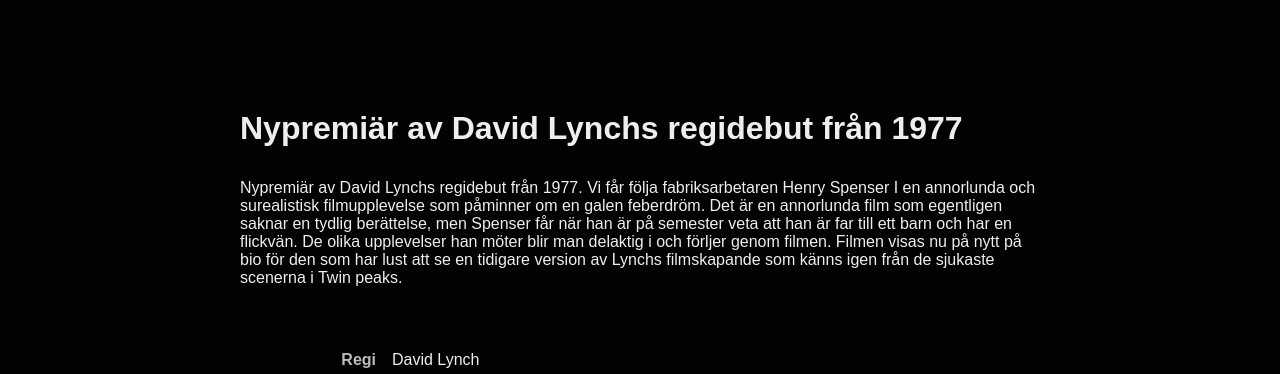
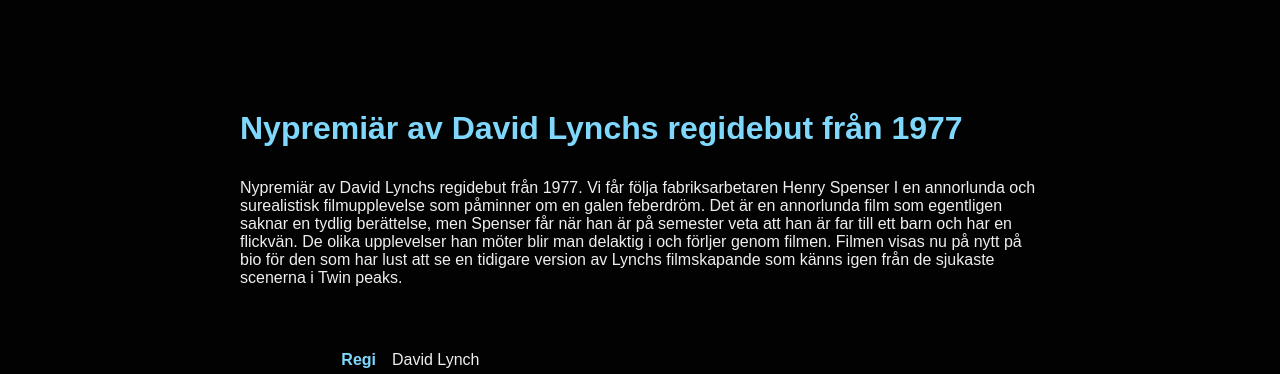
Before and after one commit to PaxNor/Uppgift6, a plain HTML site: page index.html in a window 1280 px wide. Shown: the part 578-952 px from the top of the page. Drawn offline with Linux system fonts and the light colour scheme.

Commit message:
Added accent color variable

```diff
--- a/style.css
+++ b/style.css
@@ -1,3 +1,7 @@
+
+:root {
+    --accent: rgb(127, 216, 252);
+}
 
 * {
     margin: 0;
@@ -20,6 +24,7 @@ main {
 
 h1 {
     margin-bottom: 1em;
+    color: var(--accent);
 }
 
 p {
@@ -52,7 +57,7 @@ p {
 .list > div:nth-of-type(1) {
     text-align: right;
     font-weight: 700;
-    color: #bbb;
+    color: var(--accent);
 }
 
 .list > div:nth-of-type(2) {
```
